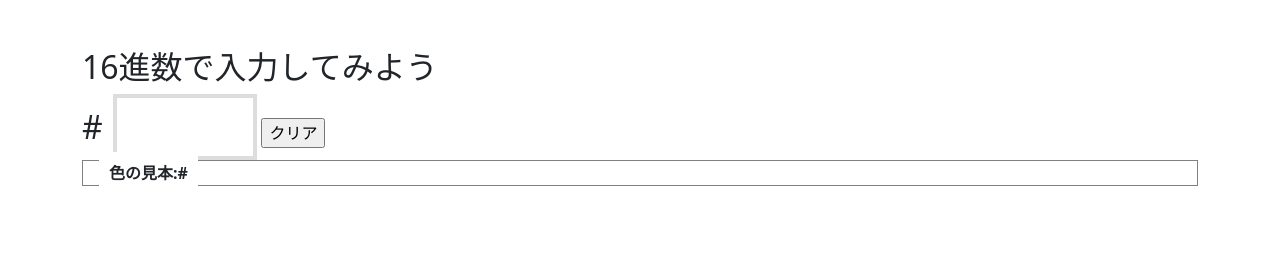
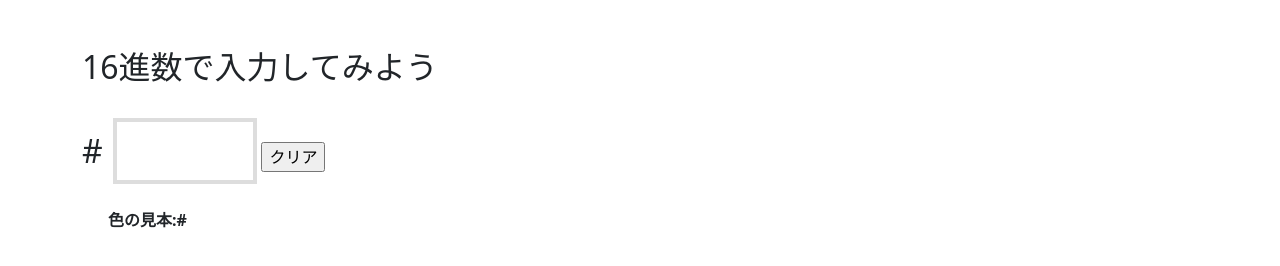
Before and after one commit to progedu/rgb-simulator, a plain HTML site: page hexcolorcode.html in a window 1280 px wide. Drawn offline with nearby package versions, Linux system fonts and the light colour scheme.

Commit message:
見た目を整える

```diff
--- a/hexcolorcode.html
+++ b/hexcolorcode.html
@@ -75,15 +75,15 @@
     </script>
     <div id="app" class="container mt-5">
         <h2>16進数で入力してみよう</h2>
+        <br>
         <div>
             <span class="hash">#</span> <input type="text" id="t1" onkeyup="getValue();">
             <input type="button" id="btn1" value="クリア" onclick="del();">
-            <div id="color-legend-wrapper" style="border:1px solid #808080;">　<span class="color-legend">色の見本:#<span id="hexoutput"></span></span>
+            <br>
+            <br>
+            <div id="color-legend-wrapper">　<span class="color-legend">色の見本:#<span id="hexoutput"></span></span>
             </div>
-
-
         </div>
-
     </div>
     <script src="https://cdn.jsdelivr.net/npm/bootstrap@5.0.0-beta1/dist/js/bootstrap.bundle.min.js" integrity="sha384-ygbV9kiqUc6oa4msXn9868pTtWMgiQaeYH7/t7LECLbyPA2x65Kgf80OJFdroafW" crossorigin="anonymous"></script>
 </body>
```
